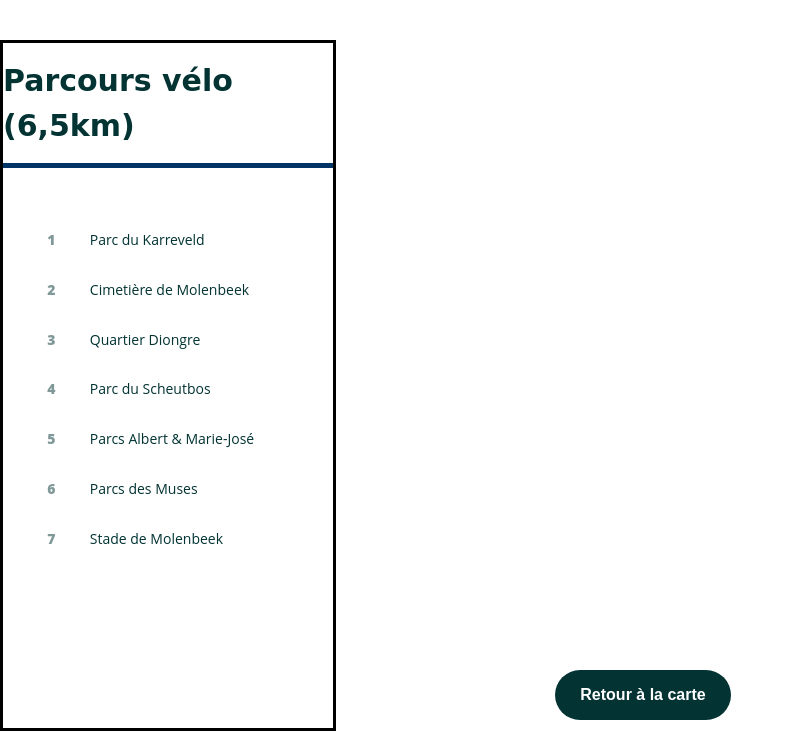
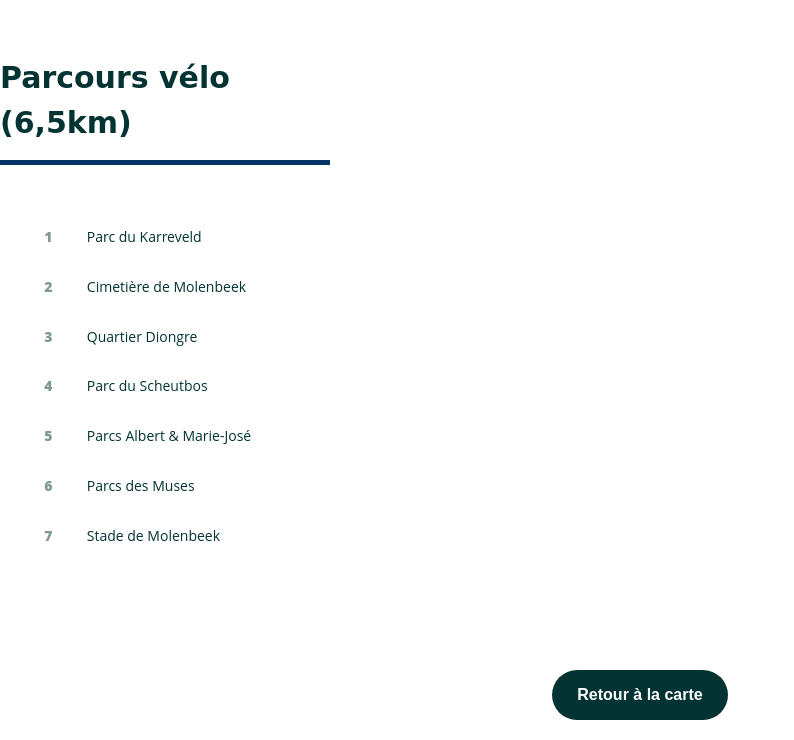
Before and after one commit to Baboo81/Molenbeek, a PHP site: page /views/legend1.html in a window 1280 px wide. Shown: the part 60-800 px from the top of the page, without its empty margins (0-794 px from the left). Run offline with PHP 8.4, Linux system fonts and the light colour scheme; some web fonts are replaced.

Commit message:
css recompilé

```diff
--- a/assets/css/base/body.css
+++ b/assets/css/base/body.css
@@ -465,7 +465,6 @@ section.guide .website a:hover, section.guide .website a:active {
     height: 100%;
     width: 330px;
     display: block;
-    border: solid black;
   }
 }
 @media (min-width: 1025px) {
--- a/assets/css/main.css
+++ b/assets/css/main.css
@@ -897,7 +897,6 @@ section.guide .website a:hover, section.guide .website a:active {
     height: 100%;
     width: 330px;
     display: block;
-    border: solid black;
   }
 }
 @media (min-width: 1025px) {
--- a/views/legend1.html
+++ b/views/legend1.html
@@ -5,7 +5,6 @@
     <meta charset="UTF-8">
     <meta http-equiv="X-UA-Compatible" content="IE=edge">
     <meta name="viewport" content="width=device-width, initial-scale=1.0">
-    <link rel="stylesheet" href="../assets/css/main.css">
     <link rel="stylesheet" href="/assets/css/style-1.css">
     <link rel="stylesheet" href="/assets/css/main.css">
 
@@ -19,7 +18,7 @@
 
 <body>
     <main>
-    <div class="legend-page-wrapper">
+    <div class="legend-page-wrapper right">
         <div class="title-box">
             <h3>
                 Parcours vélo (6,5km)
```
Also changed, not shown: 2 other files.
